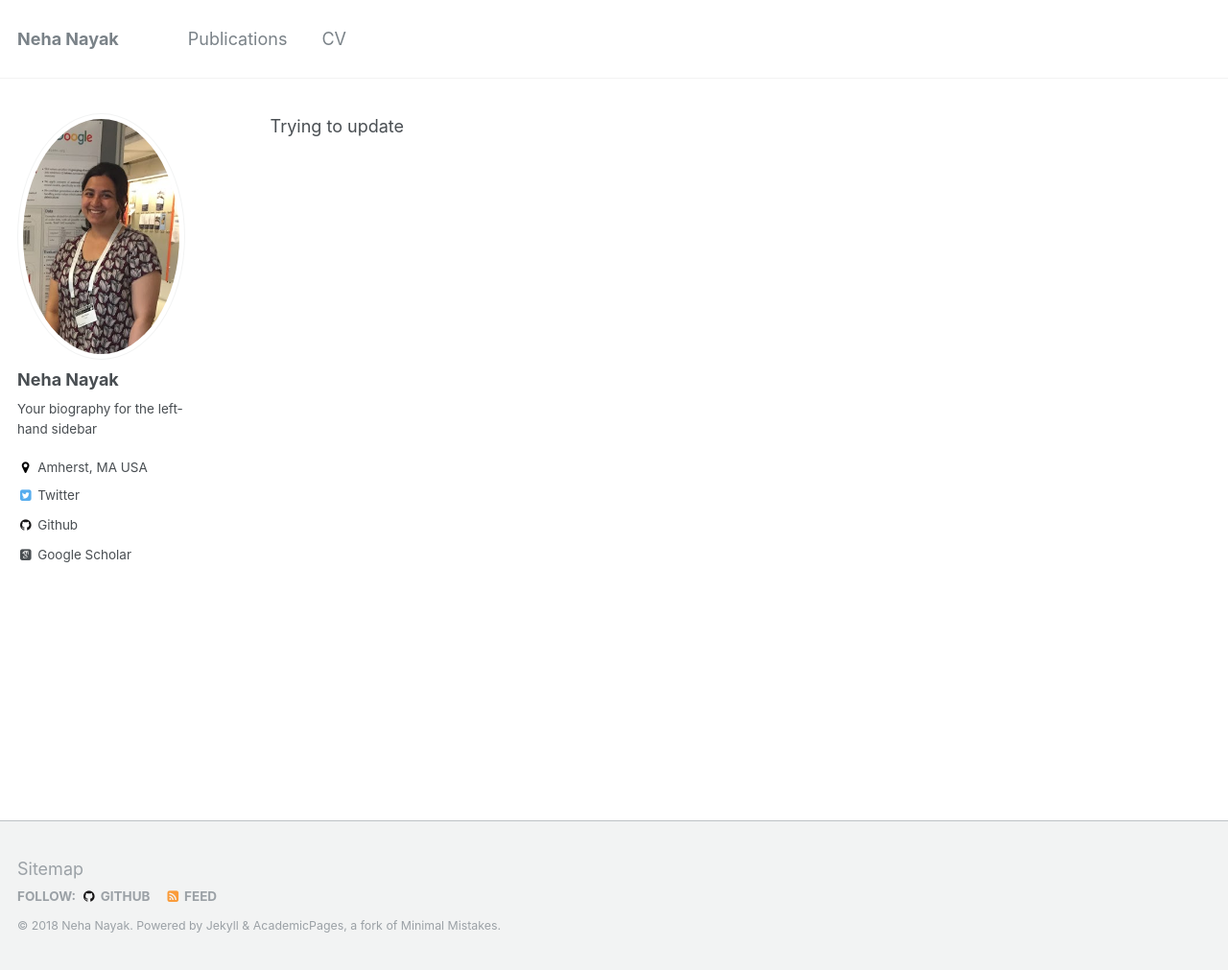
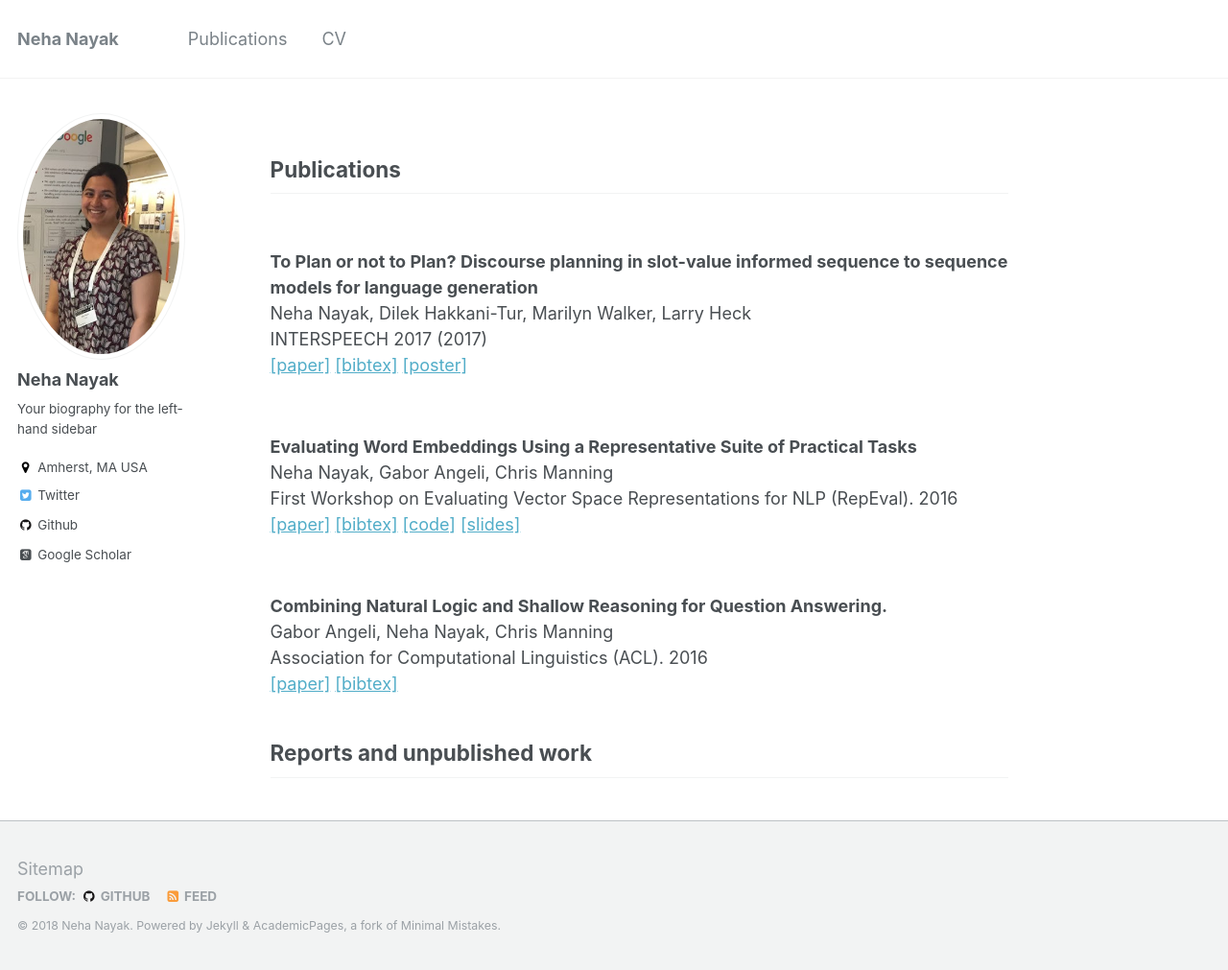
Before and after one commit to nnkennard/nnkennard.github.io, a Jekyll site: the page built from index.md, in a window 1280 px wide and 1011 px high. Shown: the whole window at 96% size. Built offline with Jekyll 4.4.1, drawn with Linux system fonts in a browser that asks for light colours; some web fonts are replaced; our own code applies the rules of GitHub Pages for plain Markdown files.

Commit message:
publications seem to be showing up finally

```diff
--- a/_config.yml
+++ b/_config.yml
@@ -177,6 +177,9 @@ collections:
   publications:
     output: true
     permalink: /:collection/:path/
+  reports:
+    output: true
+    permalink: /:collection/:path/
   portfolio:
     output: true
     permalink: /:collection/:path/
--- a/_includes/archive-single.html
+++ b/_includes/archive-single.html
@@ -1,31 +1,7 @@
 {% include base_path %}
-
-{% if post.header.teaser %}
-  {% capture teaser %}{{ post.header.teaser }}{% endcapture %}
-{% else %}
-  {% assign teaser = site.teaser %}
-{% endif %}
-
-{% if post.id %}
-  {% assign title = post.title | markdownify | remove: "<p>" | remove: "</p>" %}
-{% else %}
-  {% assign title = post.title %}
-{% endif %}
 
 <div class="{{ include.type | default: "list" }}__item">
   <article class="archive__item" itemscope itemtype="http://schema.org/CreativeWork">
-    {% if include.type == "grid" and teaser %}
-      <div class="archive__item-teaser">
-        <img src=
-          {% if teaser contains "://" %}
-            "{{ teaser }}"
-          {% else %}
-            "{{ teaser | prepend: "/images/" | prepend: base_path }}"
-          {% endif %}
-          alt="">
-      </div>
-    {% endif %}
-
     <h2 class="archive__item-title" itemprop="headline">
       {% if post.link %}
         <a href="{{ post.link }}">{{ title }}</a> <a href="{{ base_path }}{{ post.url }}" rel="permalink"><i class="fa fa-link" aria-hidden="true" title="permalink"></i><span class="sr-only">Permalink</span></a>
@@ -37,14 +13,6 @@
     {% if post.read_time %}
       <p class="page__meta"><i class="fa fa-clock-o" aria-hidden="true"></i> {% include read-time.html %}</p>
     {% endif %}
-
-        {% if post.collection == 'teaching' %}
-          <p> {{ post.type }}, <i>{{ post.venue }}</i>, {{ post.date | default: "1900-01-01" | date: "%Y" }} </p>
-        {% elsif post.collection == 'publications' %}
-          <p>Published in <i>{{ post.venue }}</i>, {{ post.date | default: "1900-01-01" | date: "%Y" }} </p>
-        {% elsif post.date %}
-         <p class="page__date"><strong><i class="fa fa-fw fa-calendar" aria-hidden="true"></i> {{ site.data.ui-text[site.locale].date_label | default: "Published:" }}</strong> <time datetime="{{ post.date | default: "1900-01-01" | date_to_xmlschema }}">{{ post.date | default: "1900-01-01" | date: "%B %d, %Y" }}</time></p>
-        {% endif %}
 
     {% if post.excerpt and site.read_more != 'enabled' %}
     <p class="archive__item-excerpt" itemprop="description">{{ post.excerpt | markdownify }}</p>
--- a/_publications/AngeliEtAl_ACL_2016.md
+++ b/_publications/AngeliEtAl_ACL_2016.md
@@ -1,10 +1,10 @@
-
 ---
 title: "Combining Natural Logic and Shallow Reasoning for Question Answering."
 collection: publications
-permalink: /publication/2009-10-01-paper-title-number-1
-date: 2016
-venue: "Association for Computational Linguistics (ACL). 2016"
+date: 2016-08-01
 ---
-[paper](http://nayakneha.github.io/files/AngeliEtAl_ACL_2016.pdf)
-[bibtex](http://nayakneha.github.io/files/AngeliEtAl_ACL_2016.bib)
+<b>Combining Natural Logic and Shallow Reasoning for Question Answering.</b> <br>
+Gabor Angeli, Neha Nayak, Chris Manning<br>
+Association for Computational Linguistics (ACL). 2016<br>
+[\[paper\]](http://nayakneha.github.io/files/AngeliEtAl_ACL_2016.pdf)
+[\[bibtex\]](http://nayakneha.github.io/files/AngeliEtAl_ACL_2016.bib)
--- a/_publications/NayakEtAl_Interspeech_2017.md
+++ b/_publications/NayakEtAl_Interspeech_2017.md
@@ -1,10 +1,11 @@
-
 ---
 title: "To Plan or not to Plan? Discourse planning in slot-value informed sequence to sequence models for language generation"
 collection: publications
-permalink: /publication/2009-10-01-paper-title-number-1
-date: 2017
-venue: "INTERSPEECH 2017 (2017)"
+date: 2017-08-01
 ---
-[paper](http://nayakneha.github.io/files/NayakEtAl_Interspeech_2017.pdf)
-[bibtex](http://nayakneha.github.io/files/NayakEtAl_Interspeech_2017.bib)
+<b>To Plan or not to Plan? Discourse planning in slot-value informed sequence to sequence models for language generation</b> <br>
+Neha Nayak, Dilek Hakkani-Tur, Marilyn Walker, Larry Heck<br>
+INTERSPEECH 2017 (2017)<br>
+[\[paper\]](http://nayakneha.github.io/files/NayakEtAl_Interspeech_2017.pdf)
+[\[bibtex\]](http://nayakneha.github.io/files/NayakEtAl_Interspeech_2017.bib)
+[\[poster\]](http://nayakneha.github.io/files/NayakEtAl_Interspeech_2017_poster.pdf)
--- a/_publications/NayakEtAl_RepEval_2016.md
+++ b/_publications/NayakEtAl_RepEval_2016.md
@@ -1,10 +1,12 @@
-
 ---
 title: "Evaluating Word Embeddings Using a Representative Suite of Practical Tasks"
 collection: publications
-permalink: /publication/2009-10-01-paper-title-number-1
-date: 2016
-venue: "First Workshop on Evaluating Vector Space Representations for NLP (RepEval). 2016"
+date: 2016-08-01
 ---
-[paper](http://nayakneha.github.io/files/NayakEtAl_RepEval_2016.pdf)
-[bibtex](http://nayakneha.github.io/files/NayakEtAl_RepEval_2016.bib)
+<b>Evaluating Word Embeddings Using a Representative Suite of Practical Tasks</b> <br>
+Neha Nayak, Gabor Angeli, Chris Manning<br>
+First Workshop on Evaluating Vector Space Representations for NLP (RepEval). 2016<br>
+[\[paper\]](http://nayakneha.github.io/files/NayakEtAl_RepEval_2016.pdf)
+[\[bibtex\]](http://nayakneha.github.io/files/NayakEtAl_RepEval_2016.bib)
+[\[code\]](https://github.com/NehaNayak/veceval)
+[\[slides\]](http://nayakneha.github.io/files/NayakEtAl_RepEval_2016_slides.pdf)
--- a/index.md
+++ b/index.md
@@ -1 +1,8 @@
-Trying to update
+<h2> Publications </h2>
+{% for post in site.publications reversed %}
+  {% include archive-single.html %}
+{% endfor %}
+<h2> Reports and unpublished work </h2>
+{% for post in site.reports reversed %}
+  {% include archive-single.html %}
+{% endfor %}
```
Also changed, not shown: _publications/NayakEtAl_224D_2015.md (deleted, +0 -10 lines), _publications/NayakEtAl_TR_2014.md (deleted, +0 -10 lines), _publications/ShahEtAl_Arxiv_2018.md (deleted, +0 -10 lines).
